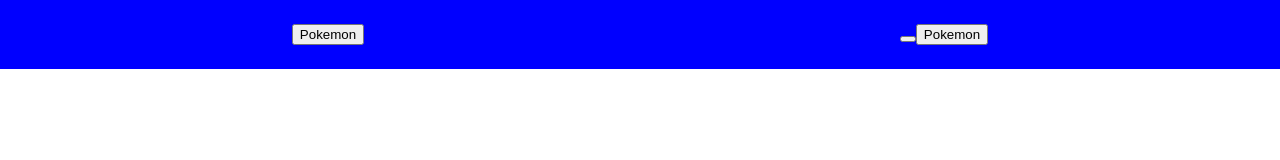
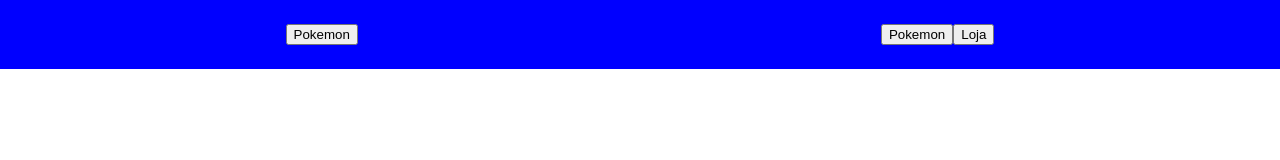
Before and after one commit to EricaReis/pokestore, a React (Vite) app: page / in a window 1280 px wide. Shown: the top 160 px of the page. Built offline with nearby package versions, Linux system fonts and the light colour scheme.

Commit message:
Passing props to Button Component

```diff
--- a/src/components/Button/Button.interfaces.ts
+++ b/src/components/Button/Button.interfaces.ts
@@ -1 +1,3 @@
-export interface ButtonProps {}
+export interface ButtonProps {
+  title: string;
+}
--- a/src/components/Button/Button.tsx
+++ b/src/components/Button/Button.tsx
@@ -1,5 +1,6 @@
+import { ButtonProps } from "./Button.interfaces";
 import { Container } from "./Button.styles";
 
-export default function Button(): JSX.Element {
-  return <button type="button"></button>;
+export default function Button({ title }: ButtonProps): JSX.Element {
+  return <button type="button">{title}</button>;
 }
--- a/src/components/Navbar/Navbar.tsx
+++ b/src/components/Navbar/Navbar.tsx
@@ -6,8 +6,8 @@ export default function Navbar(): JSX.Element {
     <Container>
       <button type="button">Pokemon</button>
       <div>
-        <Button />
-        <button type="button">Pokemon</button>
+        <Button title="Pokemon" />
+        <Button title="Loja" />
       </div>
     </Container>
   );
```
